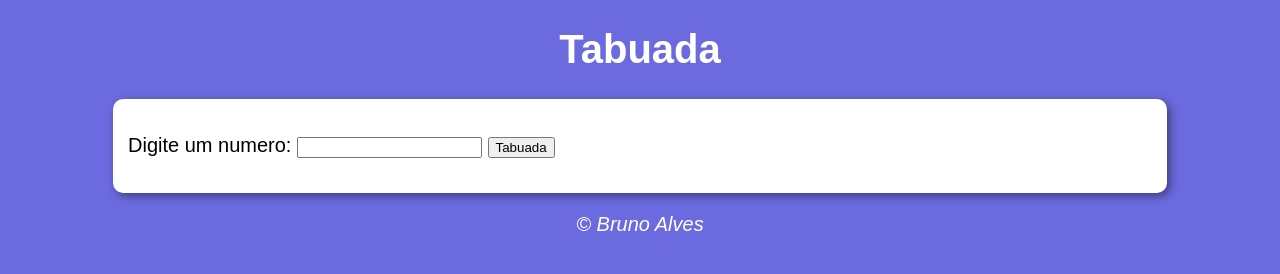
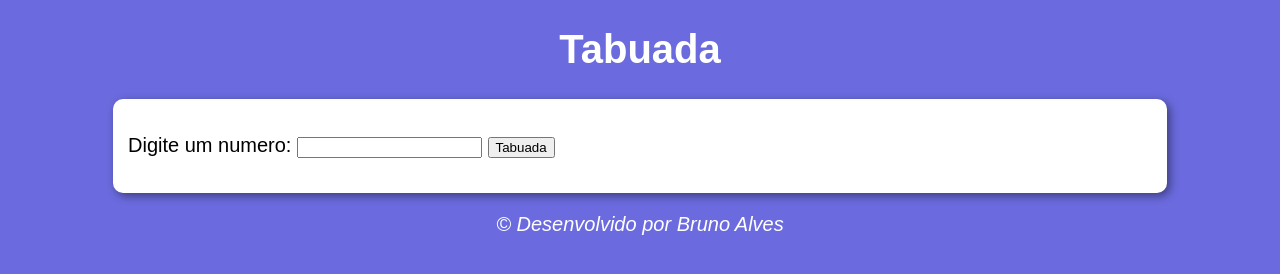
Before and after one commit to brunoalves2105/tabuada-automatica, a plain HTML site: page index.html in a window 1280 px wide. Drawn offline with Linux system fonts and the light colour scheme.

Commit message:
ajuste no index e no style

```diff
--- a/index.html
+++ b/index.html
@@ -21,7 +21,7 @@
         </div>
     </section>
     <footer>
-        <p>&copy; Bruno Alves</p>
+        <p>&copy; <a href="https://github.com/brunoalves2105" target="_blank">Desenvolvido por Bruno Alves</a></p>
     </footer>
     <script src="script.js">
     </script>
--- a/style.css
+++ b/style.css
@@ -23,10 +23,19 @@ footer {
     font-style: italic;
 }
 
-#res {
-    text-align: center;
+a {
+    text-decoration: none;
+    color: white;
+}
+
+a:hover {
+    text-decoration: underline;
 }
 
 li {
     list-style: none;
 }
+
+#res {
+    text-align: center;
+}
```
